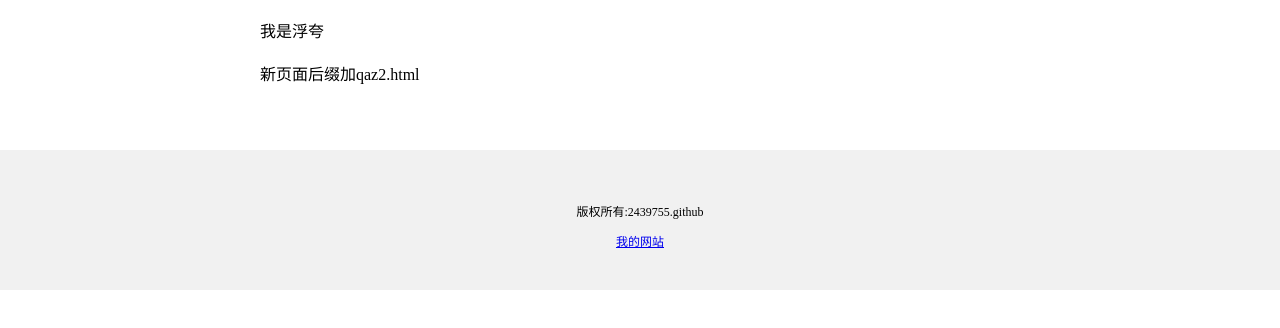
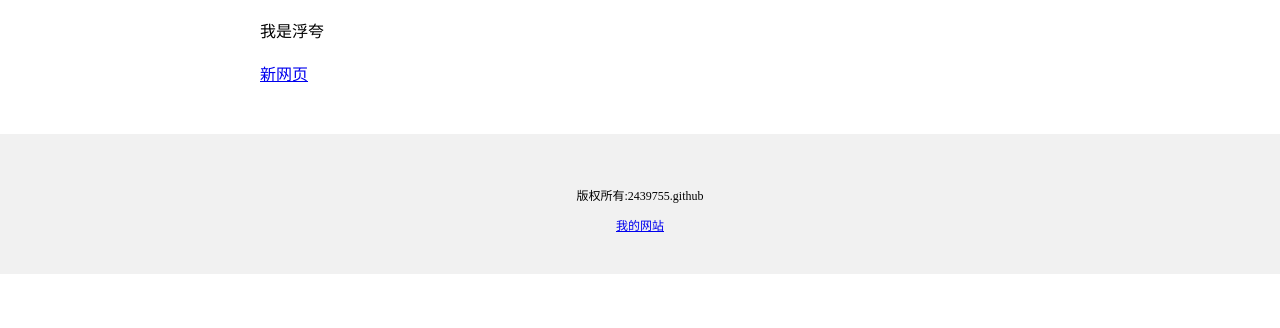
Before and after one commit to 2439755/qaz1-one, a plain HTML site: page index.html in a window 1280 px wide. Shown: the part 288-616 px from the top of the page. Drawn offline with Linux system fonts and the light colour scheme.

Commit message:
Update index.html

```diff
--- a/index.html
+++ b/index.html
@@ -11,7 +11,7 @@
 >
 <h1>你好，世界！</h1>
 <p>我是浮夸</p>
-<p>新页面后缀加qaz2.html</p>
+<a href="/qaz2.html">新网页</a>
 </div>
 <div style="background-color:#f1f1f1;text-align:center;padding:40px;font-size:12px;">
 <p>版权所有:2439755.github</p>
```
